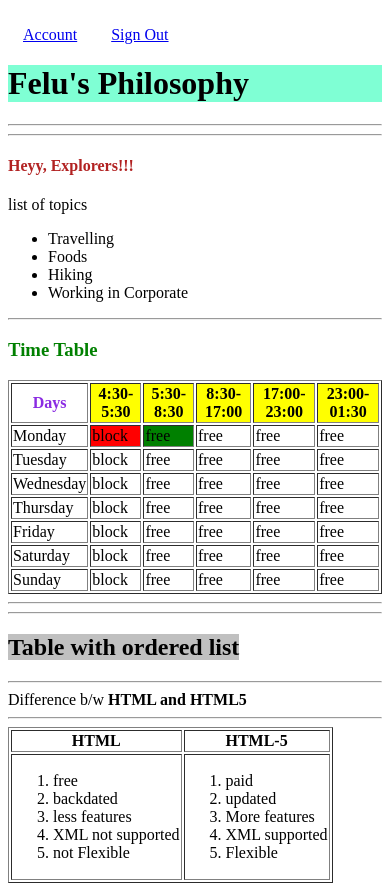
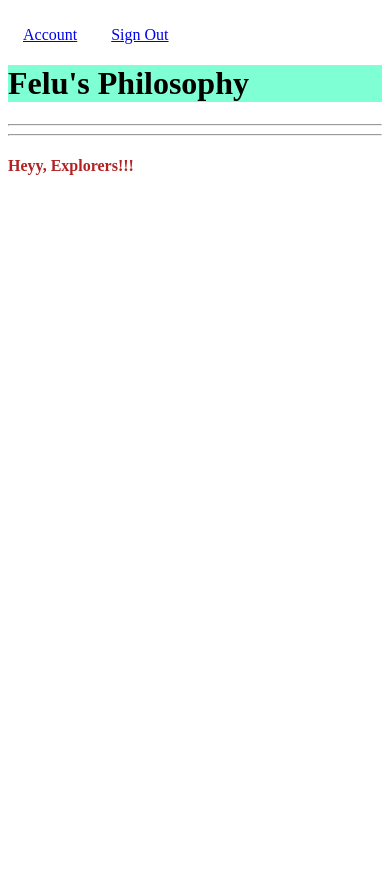
Before and after one commit to itzFelu/phelusphil, a plain HTML site: page html/blog.html in a window 390 px wide. Shown: the top 891 px of the page. After the commit the page ends 844 px from the top, so only its background shows below. Drawn offline with Linux system fonts and the light colour scheme.

Commit message:
login-portal responsive and clean blog page

```diff
--- a/html/blog.html
+++ b/html/blog.html
@@ -31,124 +31,6 @@
     <hr><hr>
     <p style="font-size: 20px">
         <h4 style="color:firebrick"><strong> Heyy, Explorers!!! </strong></h4>
-        <p>list of topics</p>
-        <ul>
-            <li>Travelling</li>
-            <li>Foods</li>
-            <li>Hiking</li>
-            <li>Working in Corporate</li>
-        </ul>
-    </p>
-    <hr>
-    <h3 style="color: green">Time Table</h3>
-    <table border="1">
-        <thead>
-            <tr>
-                <th style="color:blueviolet">Days</th>
-                <th style="background-color:yellow">4:30-5:30</th>
-                <th style="background-color:yellow">5:30-8:30</th>
-                <th style="background-color:yellow">8:30-17:00</th>
-                <th style="background-color:yellow">17:00-23:00</th>
-                <th style="background-color:yellow">23:00-01:30</th>
-            </tr>
-            <tr>
-                <td>Monday</td>
-                <td style="background-color:red">block</td>
-                <td style="background-color:green">free</td>
-                <td>free</td>
-                <td>free</td>
-                <td>free</td>
-            </tr>
-            <tr>
-                <td>Tuesday</td>
-                <td>block</td>
-                <td>free</td>
-                <td>free</td>
-                <td>free</td>
-                <td>free</td>
-            </tr>
-            <tr>
-                <td>Wednesday</td>
-                <td>block</td>
-                <td>free</td>
-                <td>free</td>
-                <td>free</td>
-                <td>free</td>
 
-            </tr>
-            <tr>
-                <td>Thursday</td>
-                <td>block</td>
-                <td>free</td>
-                <td>free</td>
-                <td>free</td>
-                <td>free</td>
-
-            </tr>
-            <tr>
-                <td>Friday</td>
-                <td>block</td>
-                <td>free</td>
-                <td>free</td>
-                <td>free</td>
-                <td>free</td>
-
-            </tr>
-            <tr>
-                <td>Saturday</td>
-                <td>block</td>
-                <td>free</td>
-                <td>free</td>
-                <td>free</td>
-                <td>free</td>
-
-            </tr>
-            <tr>
-                <td>Sunday</td>
-                <td>block</td>
-                <td>free</td>
-                <td>free</td>
-                <td>free</td>
-                <td>free</td>
-
-            </tr>
-        </thead>
-    </table>
-    <hr><hr>
-    <h2><strong style="background-color: silver">Table with ordered list</strong></h2>
-    <hr>
-    <pr>Difference b/w <strong>HTML and HTML5</strong></pr>
-    <hr>
-    <table border="1">
-        <tr>
-            <th>
-                HTML
-            </th>
-            <th>
-                HTML-5
-            </th>
-        </tr>
-        <tr>
-            <td>
-                <ol>
-                    <li>free</li>
-                    <li>backdated</li>
-                    <li>less features</li>
-                    <li>XML not supported</li>
-                    <li>not Flexible</li>
-                </ol>
-            </td>
-
-            <td>
-                <ol>
-                    <li>paid</li>
-                    <li>updated</li>
-                    <li>More features</li>
-                    <li>XML supported</li>
-                    <li>Flexible</li>
-                </ol>
-            </td>
-        </tr>
-    </table>
 </body>
 </html>
--- a/js/index.js
+++ b/js/index.js
@@ -8,7 +8,8 @@ function check(){
     let alrt=document.getElementById("alert-el");
 
     if(uid.value=="felu" && pass.value=="123"){
-        window.location.href="./html/blog.html";
+        // window.location.href="./html/blog.html";
+        window.location.replace("./html/blog.html");
     }
     else if(uid.value=="" || pass.value==""){
         alrt.style.display="none";
```
Also changed, not shown: css/index.css (+9 -3 lines), index.html (+4 -1 lines).
